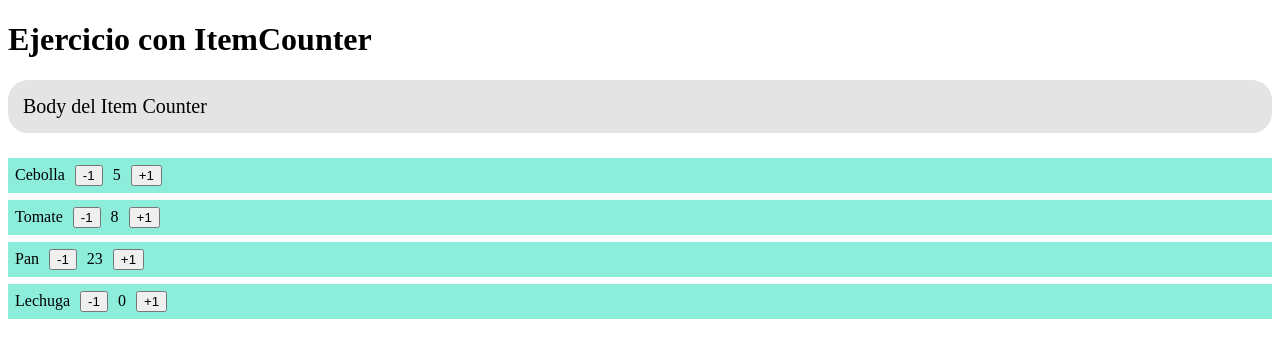
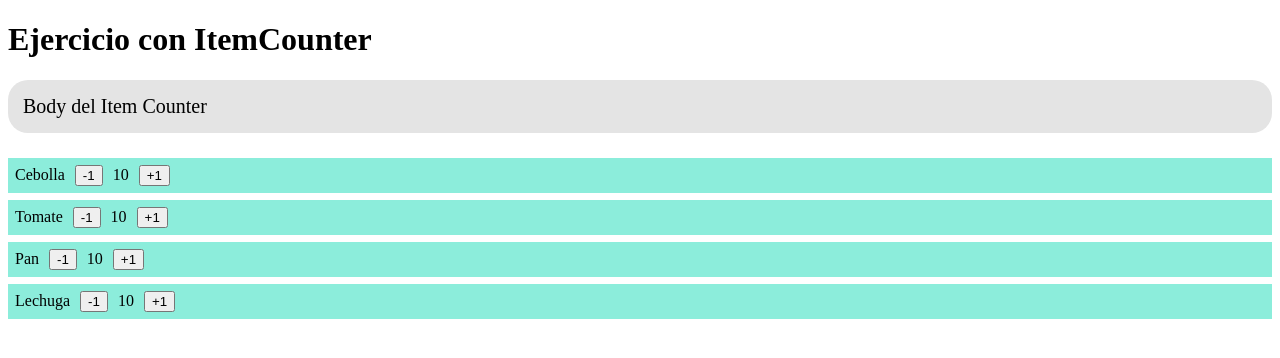
Before and after one commit to cristopher-c/React, a React (Vite) app: page / in a window 1280 px wide. Shown: the top 358 px of the page. Built offline with nearby package versions, Linux system fonts and the light colour scheme.

Commit message:
Uso básico del useState (HOOK)

```diff
--- a/src/FirstSteps.tsx
+++ b/src/FirstSteps.tsx
@@ -8,15 +8,31 @@ const bodyItemCounter:CSSProperties = {
   padding:15
 }
 
+interface productsInt {
+    name      : string,
+    quantity? : number
+}
+
+const productsCart : productsInt[] = [
+    {name: 'Cebolla', quantity: 5},
+    {name: 'Tomate', quantity: 8},
+    {name: 'Pan', quantity: 23},
+    {name: 'Lechuga'}
+]
+
 export function FirsSteps(){
     return (
         <>
             <h1>Ejercicio con ItemCounter</h1>
             <div style={bodyItemCounter}>Body del Item Counter</div> <br />
-            <ItemCounter productName="Cebolla" productQuantity={5}/>
-            <ItemCounter productName="Tomate" productQuantity={8}/>
-            <ItemCounter productName="Pan" productQuantity={23}/>
-            <ItemCounter productName="Lechuga" />
+
+            {
+                productsCart.map(
+                    ({name, quantity}) => (
+                        <ItemCounter key={name} productName={name} productQuantity={quantity}/>
+                    )
+                )
+            }
         </>
     )
 }
--- a/src/shoping-cart/ItemCounter.tsx
+++ b/src/shoping-cart/ItemCounter.tsx
@@ -1,4 +1,4 @@
-import React, { type CSSProperties } from 'react'
+import React, { useState, type CSSProperties } from 'react'
 
 interface Props{
   productName     : string
@@ -15,16 +15,29 @@ const counterButtoms:CSSProperties = {
 }
 
 const ItemCounter = ( {productName:name, productQuantity:cant = 0}: Props) => {
+  const [count, setCount] = useState(10);
+
+  const addNumber = () => {
+    setCount(count + 1);
+  }
+
+  const subsNumber = () => {
+    setCount(count - 1);
+  }
+
   return (
     <>
-
       <div
         style={counterButtoms}
       >
         <span>{name}</span>
-        <button>-1</button>
-        <span>{cant}</span>
-        <button>+1</button>
+        <button
+          onClick={subsNumber}
+        >-1</button>
+        <span>{count}</span>
+        <button
+          onClick={addNumber}
+        >+1</button>
       </div>
     </>
   )
```
